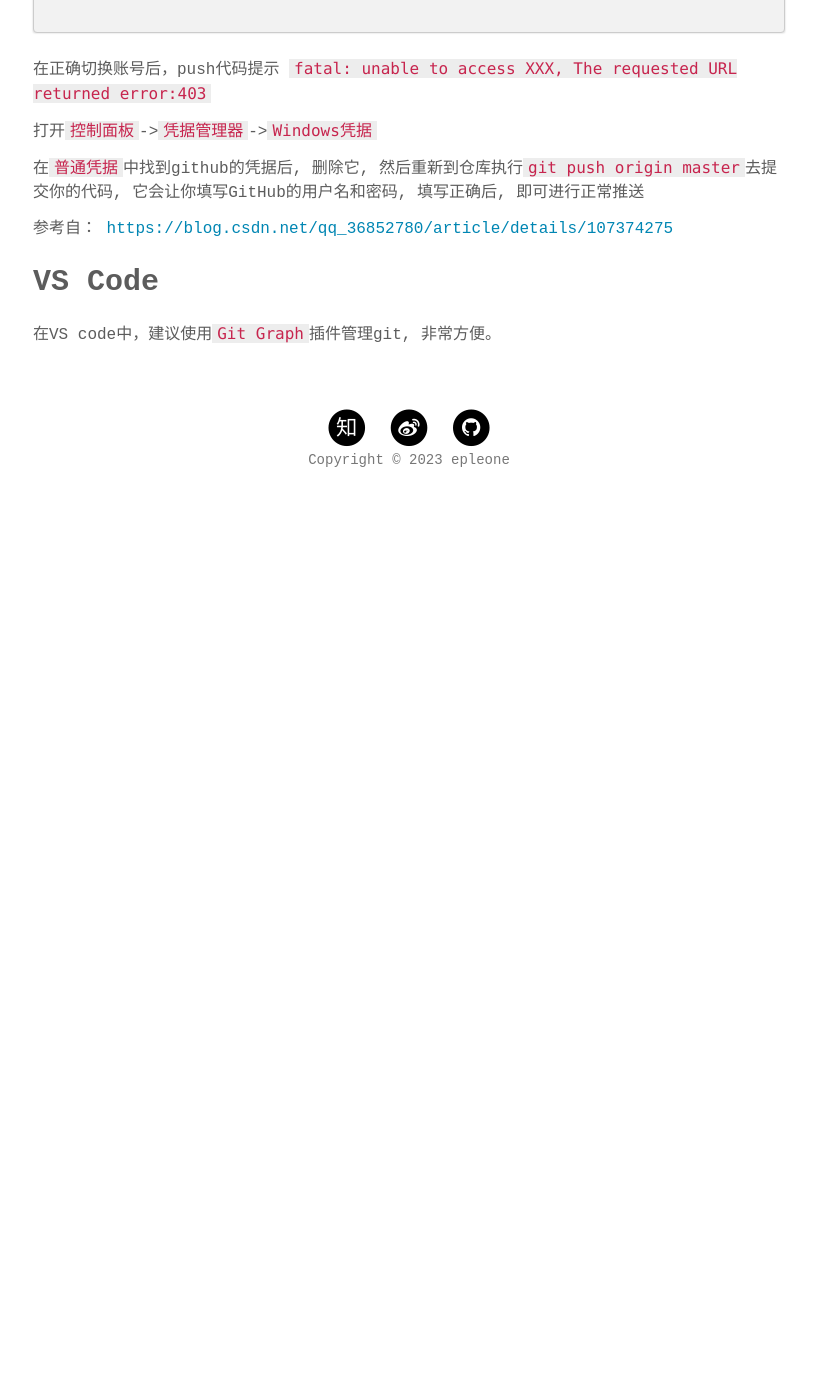
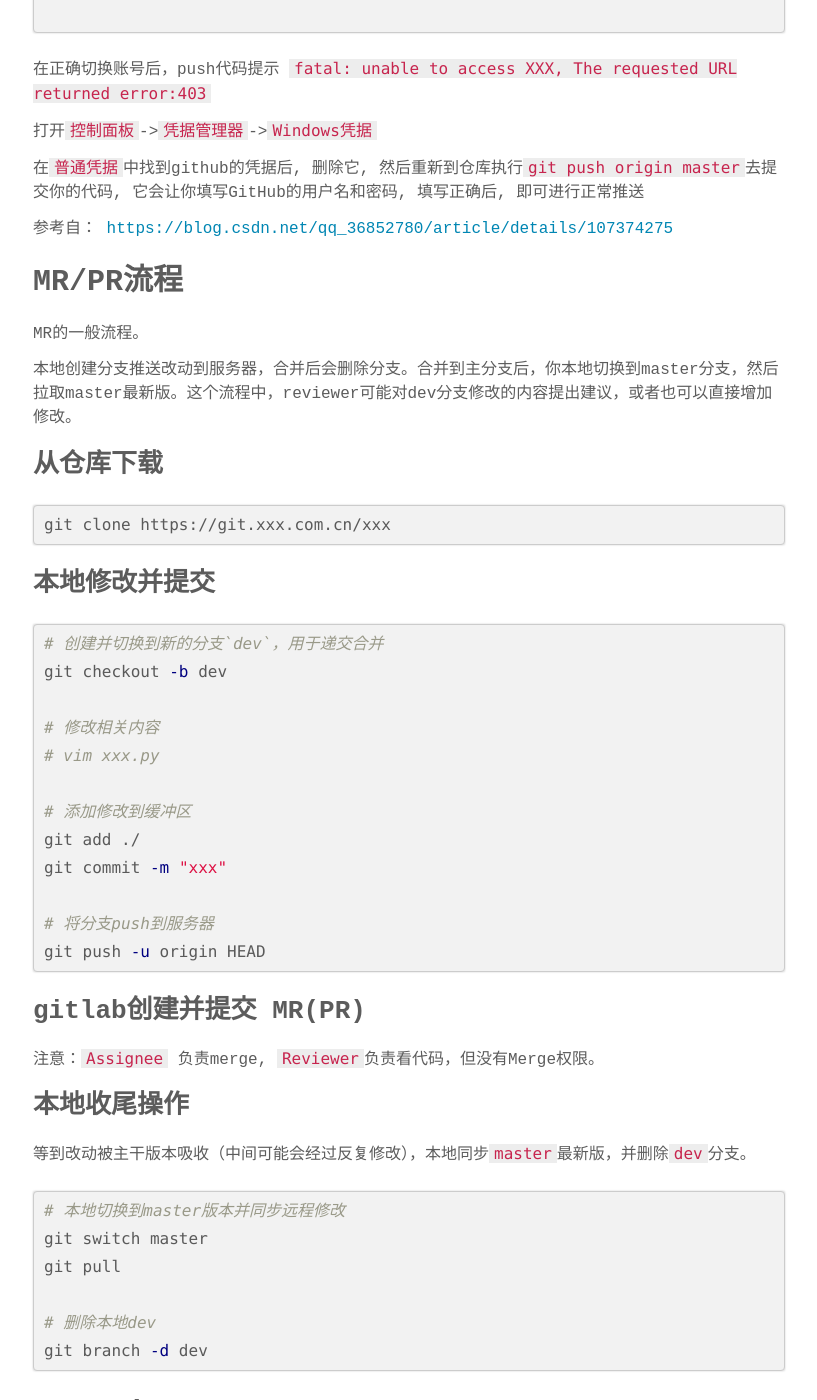
Before and after one commit to epleone/epleone.github.io, a Jekyll site: the page built from _posts/2019-03-21-git-guide.md, in a window 1280 px wide and 1400 px high, scrolled down 5079 px. Shown: the whole window, without its empty margins (231-1048 px from the left). Built offline with Jekyll 4.4.1, drawn with Linux system fonts in a browser that asks for light colours; nearby versions of some CDN libraries; some web fonts are replaced; before the commit the page ends 5574 px from its top, so only the background shows below that.

Commit message:
修改git guide,添加MR/PR流程

````diff
--- a/_posts/2019-03-21-git-guide.md
+++ b/_posts/2019-03-21-git-guide.md
@@ -269,6 +269,61 @@ git remote -v
 
 
 
+# MR/PR流程
+
+MR的一般流程。
+
+本地创建分支推送改动到服务器，合并后会删除分支。合并到主分支后，你本地切换到master分支，然后拉取master最新版。这个流程中，reviewer可能对dev分支修改的内容提出建议，或者也可以直接增加修改。
+
+
+
+## 从仓库下载
+
+```bash
+git clone https://git.xxx.com.cn/xxx
+```
+
+
+## 本地修改并提交
+
+```bash
+# 创建并切换到新的分支`dev`，用于递交合并
+git checkout -b dev
+
+# 修改相关内容
+# vim xxx.py
+
+# 添加修改到缓冲区
+git add ./
+git commit -m "xxx"
+
+# 将分支push到服务器
+git push -u origin HEAD
+```
+
+
+
+## gitlab创建并提交 MR(PR)
+
+注意：`Assignee` 负责merge, `Reviewer`负责看代码，但没有Merge权限。
+
+
+
+## 本地收尾操作
+
+等到改动被主干版本吸收（中间可能会经过反复修改），本地同步`master`最新版，并删除`dev`分支。
+
+```bash
+# 本地切换到master版本并同步远程修改
+git switch master
+git pull
+
+# 删除本地dev
+git branch -d dev
+```
+
+
+
 # VS Code
 
 在VS code中，建议使用`Git Graph`插件管理git, 非常方便。
````
